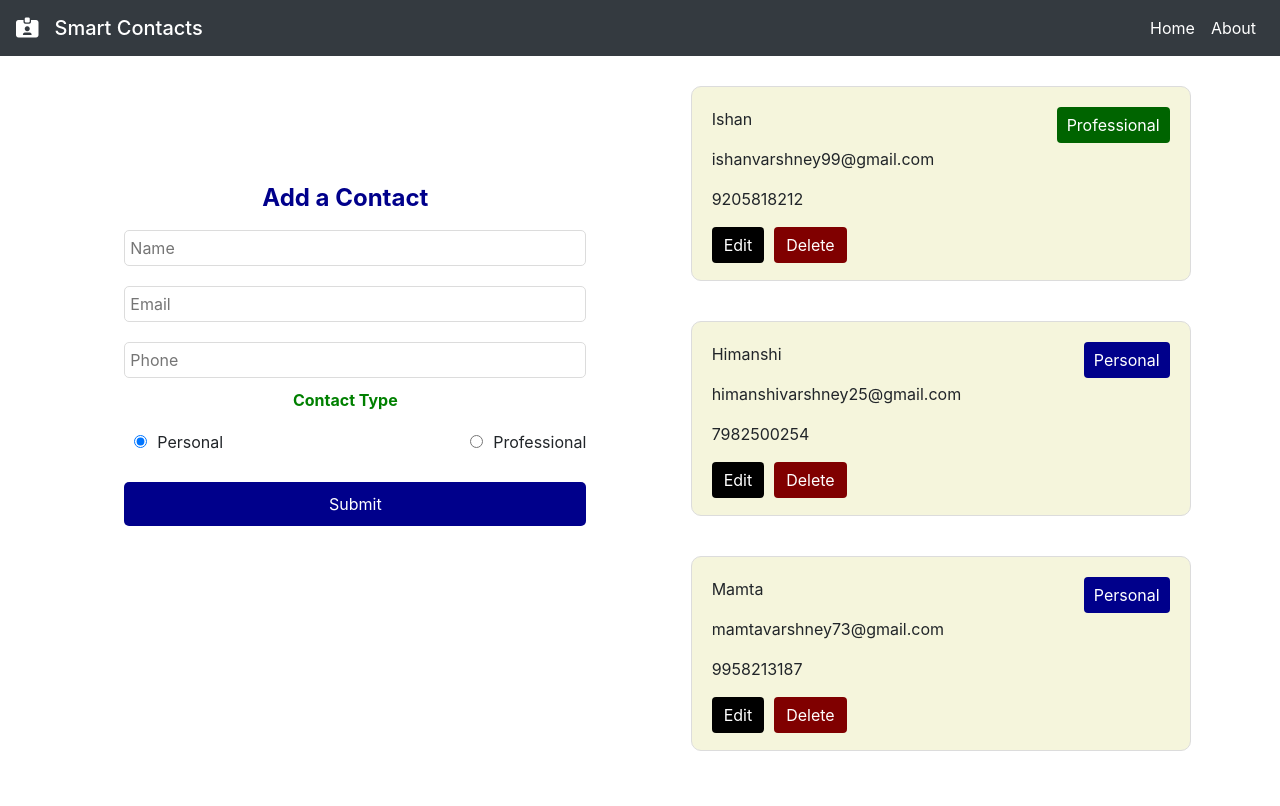
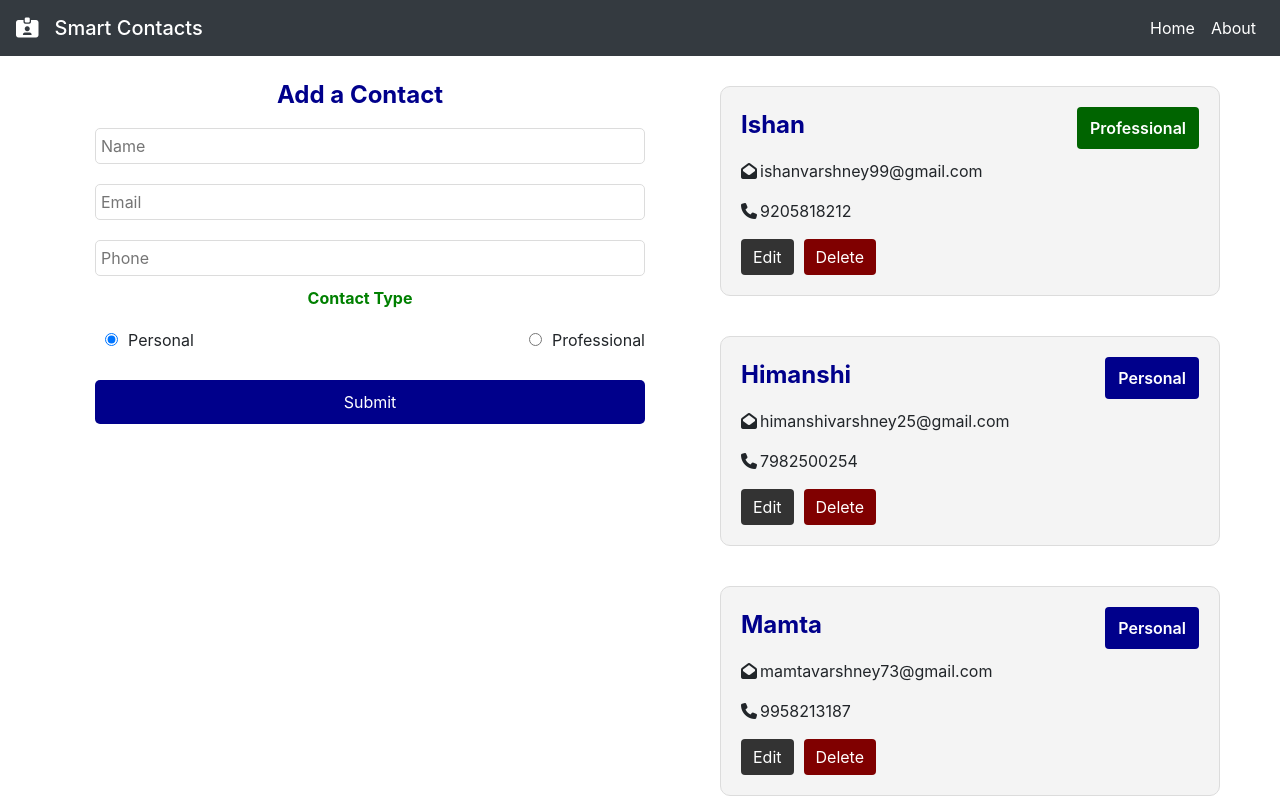
Before and after one commit to ishvar99/contact-keeper-MERN, a React (Create React App) app in the folder client/: page / in a window 1280 px wide. Built offline with nearby package versions, Linux system fonts and the light colour scheme; the HTML template or start-up script is replaced by a standard one.

Commit message:
finished styling (still some issues)

```diff
--- a/client/src/Components/Layouts/ContactForm/ContactForm.jsx
+++ b/client/src/Components/Layouts/ContactForm/ContactForm.jsx
@@ -61,7 +61,6 @@ const ContactForm = () => {
         <input
           className='form-field'
           value={phone}
-          required
           placeholder='Phone'
           name='phone'
           type='text'
--- a/client/src/Components/Layouts/Contacts/ContactItem.jsx
+++ b/client/src/Components/Layouts/Contacts/ContactItem.jsx
@@ -13,9 +13,23 @@ export const ContactItem = ({ contact }) => {
   return (
     <div className='contact-card'>
       <div className='info'>
-        <p>{contact.name}</p>
-        <p>{contact.email}</p>
-        <p>{contact.phone}</p>
+        <p style={{ color: 'darkblue', fontSize: '24px', fontWeight: 'bold' }}>
+          {contact.name}
+        </p>
+        <p>
+          <i
+            style={{ marginRight: '3px' }}
+            className='fas fa-envelope-open'
+          ></i>
+          <span>{contact.email}</span>
+        </p>
+        {contact.phone && (
+          <p>
+            <i style={{ marginRight: '3px' }} className='fas fa-phone'></i>
+            <span>{contact.phone}</span>
+          </p>
+        )}
+
         <div>
           <button onClick={onEdit} className='btn black'>
             Edit
--- a/client/src/Components/Layouts/Contacts/Contacts.css
+++ b/client/src/Components/Layouts/Contacts/Contacts.css
@@ -1,16 +1,18 @@
 .main-container {
   display: flex;
   flex-wrap: wrap;
-  align-items: center;
+  align-items: flex-start;
   justify-content: space-evenly;
   width: 100%;
 }
 .contacts-form {
+  min-width: 600px;
+  width: 40%;
   height: 500px;
-  width: 40%;
 }
 @media only screen and (max-width: 992px) {
   .contacts-form {
+    min-width: 0;
     width: 90%;
   }
 }
@@ -35,9 +37,8 @@
   flex-direction: row;
   padding: 20px;
   margin: 30px 0 10px 0;
-  height: 195px;
   width: 500px;
-  background-color: beige;
+  background-color: #f4f4f4;
   border: 1px solid gainsboro;
   justify-content: space-between;
 }
@@ -55,13 +56,13 @@
   color: white;
 }
 .badge {
-  padding: 10px;
+  padding: 13px;
   font-size: 16px;
-  font-weight: normal;
+  font-weight: 600;
   color: white;
 }
 .black {
-  background-color: black;
+  background-color: #333333;
 }
 
 .red {
```
